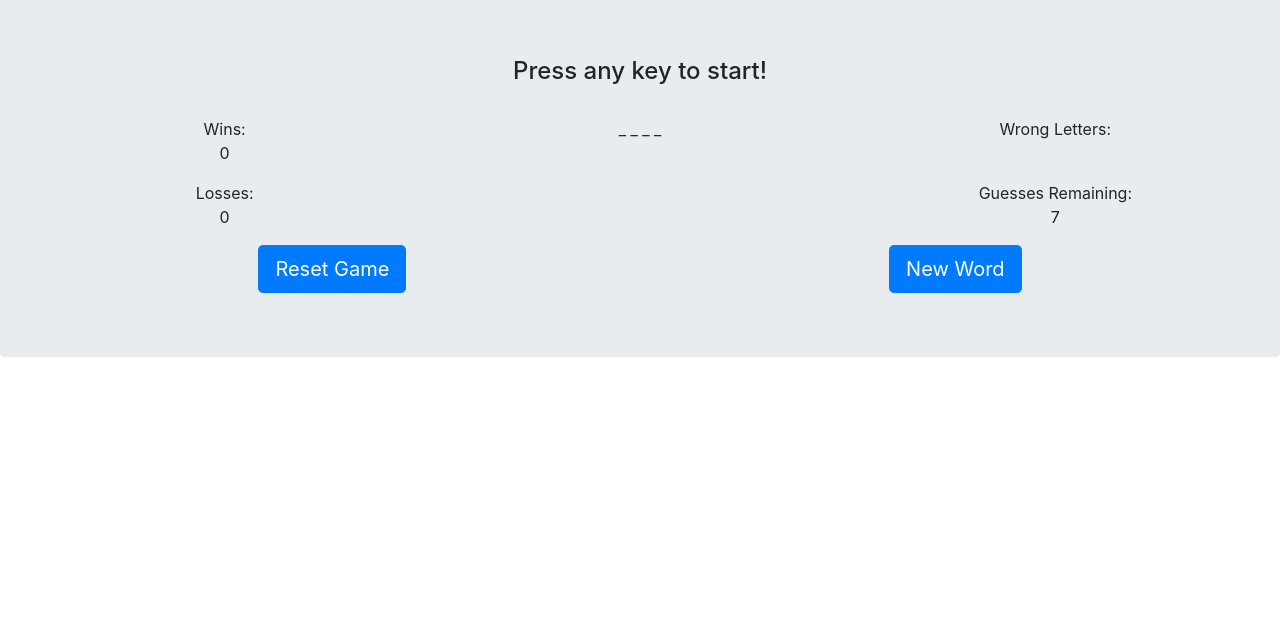
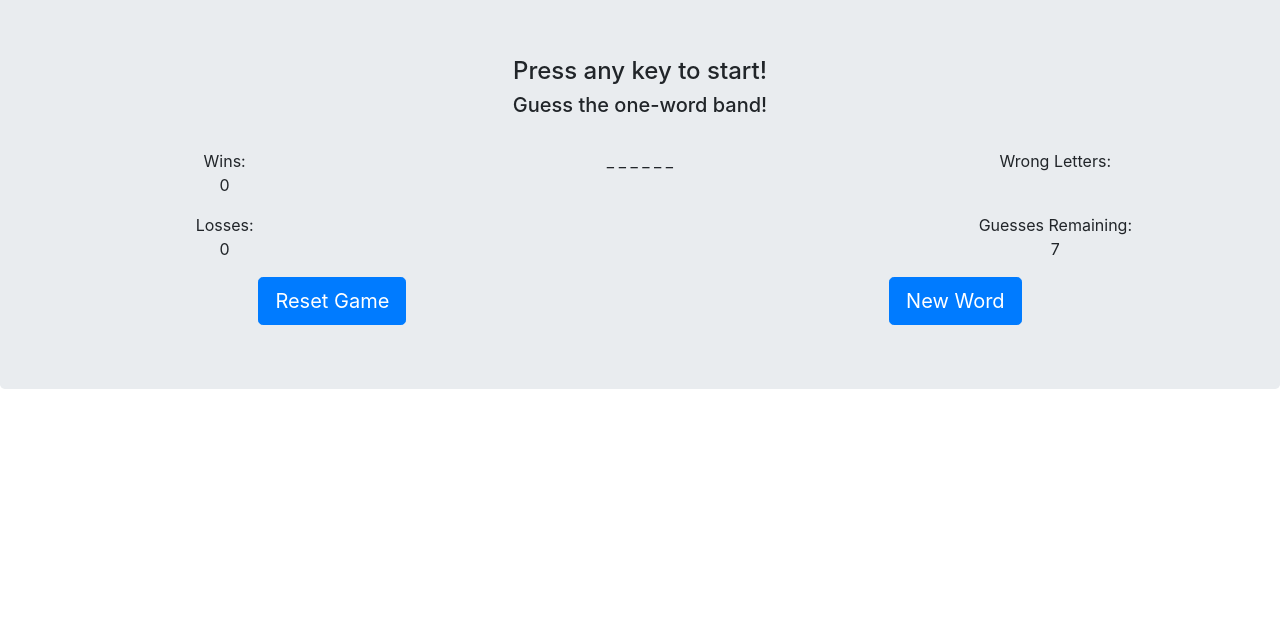
Before and after one commit to mangodyl/word-guess-game, a plain HTML site: page index.html in a window 1280 px wide. Shown: the part 177-800 px from the top of the page. Drawn offline with nearby package versions, Linux system fonts and the light colour scheme.

Commit message:
reset css added & more band names in array

```diff
--- /dev/null
+++ b/assets/css/reset.css
@@ -0,0 +1,48 @@
+/* http://meyerweb.com/eric/tools/css/reset/
+   v2.0 | 20110126
+   License: none (public domain)
+*/
+
+html, body, div, span, applet, object, iframe,
+h1, h2, h3, h4, h5, h6, p, blockquote, pre,
+a, abbr, acronym, address, big, cite, code,
+del, dfn, em, img, ins, kbd, q, s, samp,
+small, strike, strong, sub, sup, tt, var,
+b, u, i, center,
+dl, dt, dd, ol, ul, li,
+fieldset, form, label, legend,
+table, caption, tbody, tfoot, thead, tr, th, td,
+article, aside, canvas, details, embed,
+figure, figcaption, footer, header, hgroup,
+menu, nav, output, ruby, section, summary,
+time, mark, audio, video {
+	margin: 0;
+	padding: 0;
+	border: 0;
+	font-size: 100%;
+	font: inherit;
+	vertical-align: baseline;
+}
+/* HTML5 display-role reset for older browsers */
+article, aside, details, figcaption, figure,
+footer, header, hgroup, menu, nav, section {
+	display: block;
+}
+body {
+	line-height: 1;
+}
+ol, ul {
+	list-style: none;
+}
+blockquote, q {
+	quotes: none;
+}
+blockquote:before, blockquote:after,
+q:before, q:after {
+	content: '';
+	content: none;
+}
+table {
+	border-collapse: collapse;
+	border-spacing: 0;
+}
--- a/assets/js/game.js
+++ b/assets/js/game.js
@@ -22,7 +22,17 @@ var wordArray = [
     "jamiroquai",
     "muse",
     "outkast",
-    "pixies"
+    "pixies",
+    "killers",
+    "incubus",
+    "aerosmith",
+    "eagles",
+    "rush",
+    "kansas",
+    "ramones",
+    "paramore",
+    "rammstein",
+    "stereophonics",
 ]
 
 // Setting variables
@@ -53,6 +63,7 @@ document.addEventListener("DOMContentLoaded", function(event) {
 
     gameReset();
 
+
 });
 
 
@@ -65,6 +76,7 @@ function gameReset() {
 
     answerArray = [];
     wrongGuesses = [];
+    userGuess = [];
 
     wins = 0;
     winsSpan.innerHTML = wins;
@@ -100,6 +112,7 @@ function newWord() {
 
     answerArray = [];
     wrongGuesses = [];
+    userGuess = [];
 
     randomIndex = Math.floor(Math.random() * wordArray.length);
     wordIndex = wordArray[randomIndex];
@@ -173,15 +186,26 @@ function makeGuess(letter) {
 
         function checkWin() {
             if (answerArray.indexOf('_') === -1) {
-                alert('You Won!');
                 wins ++;
                 winsSpan.innerHTML = wins;
-                newGame();
+
+
+                setTimeout( function () {
+                    alert("You win!");
+                    newGame();
+                    newWord();
+                });
+
+                return;
+
             } else if (maxWrongGuesses === 0) {
                 alert('You Lost!');
                 losses ++;
                 lossSpan.innerHTML = losses;
                 newGame();
+                newWord();
+
+                return;
             }
         };
 
@@ -196,58 +220,11 @@ function makeGuess(letter) {
             document.getElementById("wrong-letters").innerHTML = wrongGuesses;
 
 
-        }
+        };
 
 
 
-
-
-        // String.prototype.setCharAt = function (index, char) {
-        //     if (index > this.length - 1) {
-        //         return this.toString();
-        //     }
-        //     else {
-        //         return this.substr(0, index) + char + this.substr(index + 1);
-        //     }
-        // };
-
-        // activeWordGaps = document.getElementById("activeWord").innerText;
-        // var indices = [];
-
-        // for (var i = 0; i < wordIndex.length; i++) {
-        //     if (wordIndex[i] === letter) indices.push(i);
-        // }
-
-        // for (let i = 0; i < indices.length; i++) {
-        //     const index = indices[i];
-        //     activeWordGaps = activeWordGaps.setCharAt(index, letter);
-        //     console.log(activeWordGaps);
-        // }
-
-
-
-    // function checkWin() {
-    //     if (answerArray.indexOf('_') === -1) {
-    //       alert('You Won!');
-    //     } else if (maxWrongGuesses === 0) {
-    //       alert('You Lost!');
-    //     }
-    //   }
-
-
-
-
-    // if (wordIndex.indexOf(letter) === -1) {
-    //     maxWrongGuesses--;
-
-    //     if (maxWrongGuesses > -1) {
-    //         remainingSpan.innerHTML = maxWrongGuesses;
-    //     }
-
-        // ----- document.getElementById("wrong-letters").innerHTML = wrongGuesses;
-
-
-    }
+    };
 
 
 
--- a/index.html
+++ b/index.html
@@ -16,10 +16,11 @@
 
         <h1 class="display-1">Hangman!</h1>
 
-        <h2>Music Edition!</h2>
+        <h2><em>Music Edition!</em></h2>
 
         <div class="jumbotron">
             <h4>Press any key to start!</h4>
+            <h5>Guess the one-word band!</h5>
             <br>
             <div class="row">
                 <div class="col-md-4">
```
Also changed, not shown: assets/css/style.css (line endings or trailing spaces), 3 other files.
